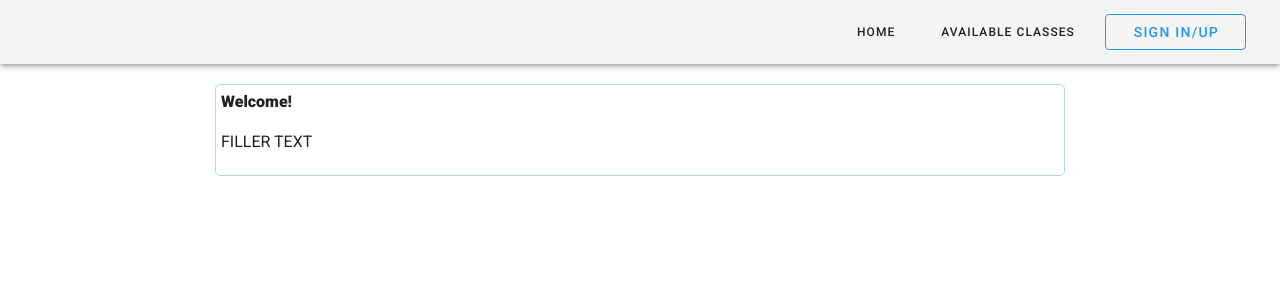
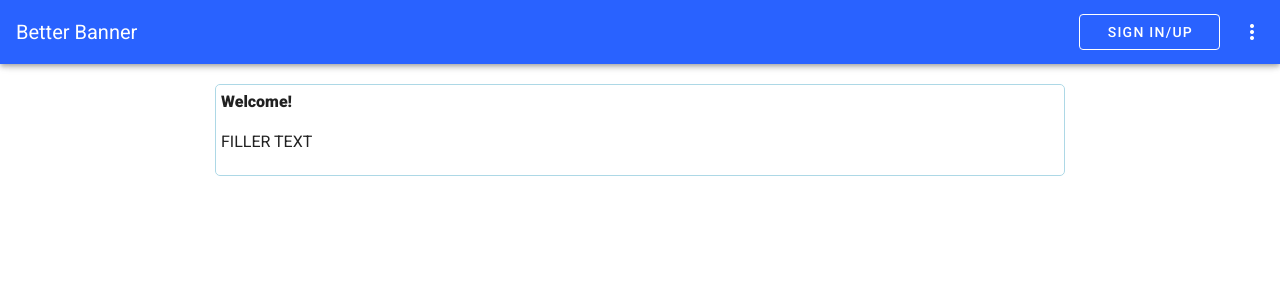
Before and after one commit to astevens8182/Betterbannerv1, a Vue app: page / in a window 1280 px wide. Shown: the top 300 px of the page. Built offline with nearby package versions, Linux system fonts and the light colour scheme; no server answers.

Commit message:
Update App.vue

```diff
--- a/src/App.vue
+++ b/src/App.vue
@@ -1,27 +1,58 @@
 <template>
   <v-app>
+    <!--
     <v-app-bar app>
       <v-toolbar-title class="headline text-uppercase">
         <span>
           <div id="logo">
             <v-img src="./assets/banner.jpg" max-width="200" max-height="59"></v-img>
           </div>
-
         </span>
-
       </v-toolbar-title>
       <v-spacer></v-spacer>
-
     <nav>
           <v-btn text small @click="goHome">Home</v-btn>
           <v-btn text small @click="goAClasses">Available Classes</v-btn>
           <v-btn text small @click="goEClasses" v-show="isLoggedIn === true">Enrolled Classes</v-btn>
           <v-btn text small @click="goEClasses" v-show="isLoggedIn === true">Delete Account</v-btn>
+          <v-btn text large v-show="isLoggedIn === true">{{email}}</v-btn>
           <v-btn class="ma-2" outlined color="blue" @click="goLoginSignup"  v-show="isLoggedIn === false">Sign in/up</v-btn>
           <v-btn class="ma-2" outlined color="blue" @click="doSignout" v-show="isLoggedIn === true">Sign out</v-btn>
     </nav>
-    <v-btn v-show="isLoggedIn === true">{{email}}</v-btn>
     </v-app-bar>
+    -->
+    <div>
+    <v-app-bar
+      color="blue accent-4"
+      dark
+    >
+      <v-toolbar-title>Better Banner</v-toolbar-title>
+      <v-spacer></v-spacer>
+      <v-btn text large v-show="isLoggedIn === true">{{email}}</v-btn>
+          <v-btn class="ma-2" outlined color="white" @click="goLoginSignup"  v-show="isLoggedIn === false">Sign in/up</v-btn>
+          <v-btn class="ma-2" outlined color="white" @click="doSignout" v-show="isLoggedIn === true">Sign out</v-btn>
+      <v-menu
+        left
+        bottom
+      >
+        <template v-slot:activator="{ on }">
+          <v-btn icon v-on="on">
+            <v-icon>mdi-dots-vertical</v-icon>
+          </v-btn>
+        </template>
+        <v-list>
+          <v-list-item-content><v-btn text small @click="goHome">Home</v-btn></v-list-item-content>
+          <v-list-item-content><v-btn text small @click="goAClasses">Available Classes</v-btn></v-list-item-content>
+          <v-list-item-content><v-btn text small @click="goEClasses" v-show="isLoggedIn === true">Enrolled Classes</v-btn></v-list-item-content>
+          <v-list-item-content><v-btn text small @click="goEClasses" v-show="isLoggedIn === true">Delete Account</v-btn></v-list-item-content>
+        </v-list>
+      </v-menu>
+    </v-app-bar>
+  </div>
+
+
+
+
     <v-content>
       <router-view />
     </v-content>
```
